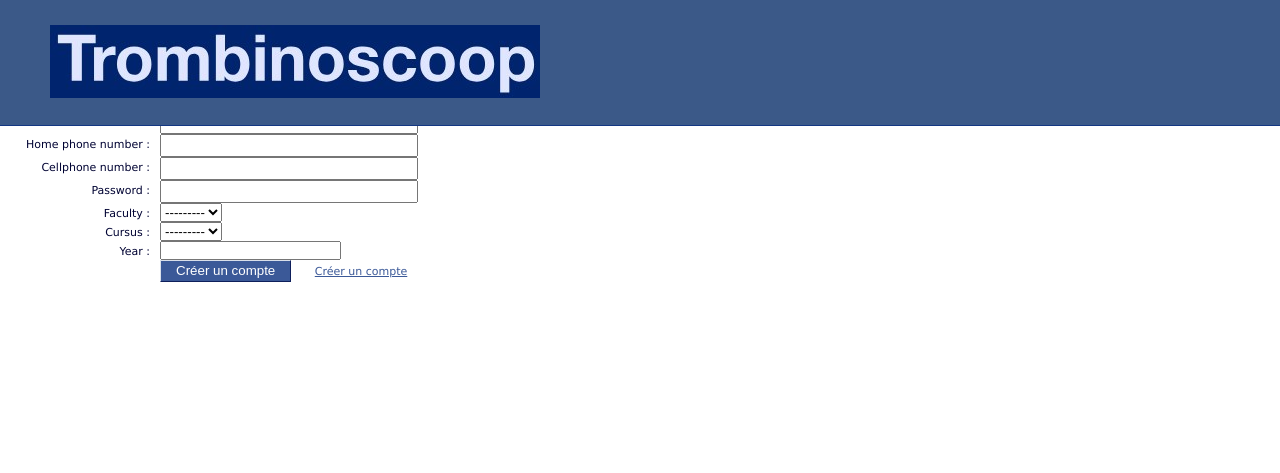
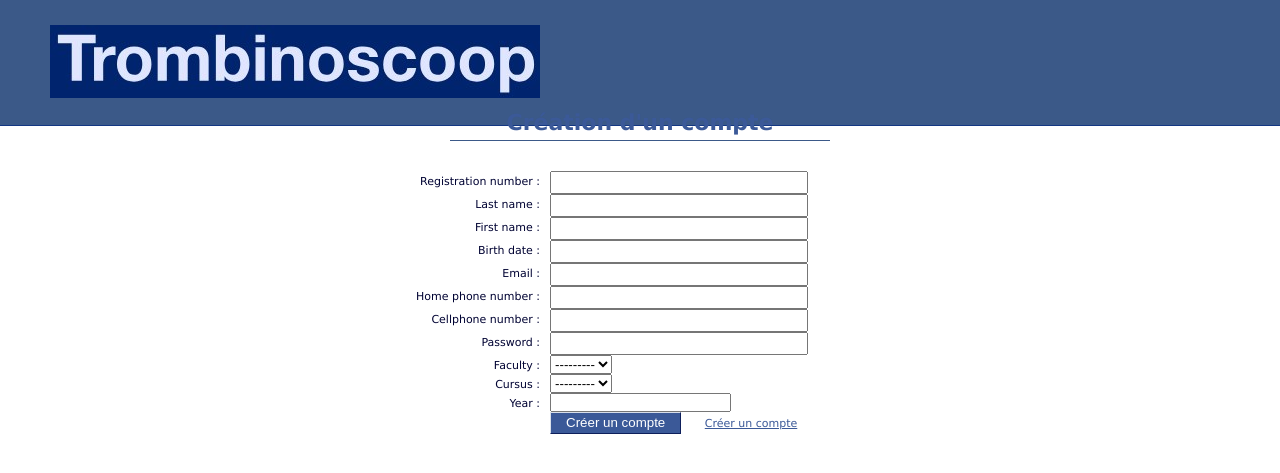
Before and after one commit to Serge-Aboula/TP_DevWeb, a Django app: page /register/ in a window 1280 px wide. Shown: the top 473 px of the page. Run offline with Django 4.2, Linux system fonts and the light colour scheme; data that the repository does not hold is empty.

Commit message:
Modification du CSS

```diff
--- a/Trombinoscoop/static/css/style.css
+++ b/Trombinoscoop/static/css/style.css
@@ -17,13 +17,16 @@ header{
     background: #3b5988 url('../img/logo.jpg') no-repeat 50px 25px;
     border-bottom: 1px solid #133783;
 }
-body#loginPage section#content{
+body section#content{
     position: absolute;
-    top: 150px;
+    top: 110px;
     left: 50%;
     width: 500px;
     margin: 0 0 0 -250px;
     padding: 0;
+}
+body#loginPage section#content{
+    top: 150px;
 }
 body#welcomePage section#content{
     position: absolute;
@@ -65,3 +68,11 @@ ul.errorlist{
     list-style-type: none;
     color: #d23d24;
 }
+h1{
+    text-align: center;
+    font-size: 22px;
+    margin: 0 60px 30px 60px;
+    padding: 0 0 5px 0;
+    color: #3b5998;
+    border-bottom: 1px solid #3b5988;
+}
```
